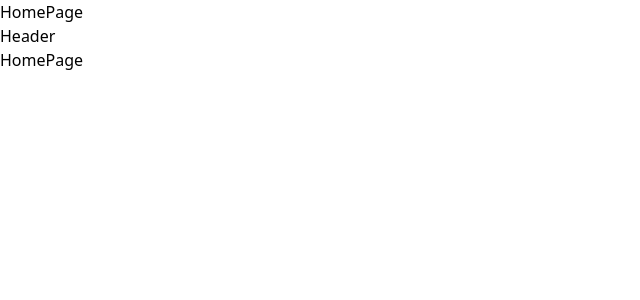
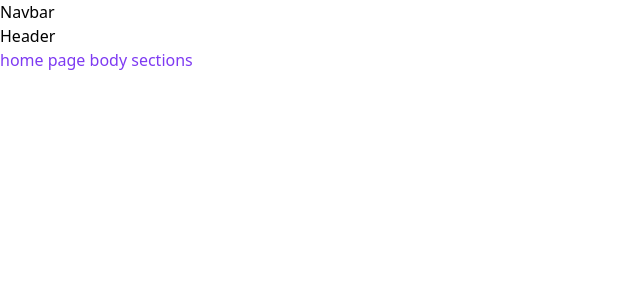
Before and after one commit to mahdee18/track-minder, a React (Vite) app: page / in a window 1280 px wide. Shown: the top 300 px of the page, without its empty margins (0-640 px from the left). Built offline with nearby package versions, Linux system fonts and the light colour scheme; a web font is replaced by a local one.

Commit message:
@Mahbub-hasan2 added navbar component

```diff
--- /dev/null
+++ b/src/components/shared/Navbar.jsx
@@ -0,0 +1,11 @@
+import React from 'react';
+
+const Navbar = () => {
+    return (
+        <div>
+            <h1>Navbar</h1>
+        </div>
+    );
+};
+
+export default Navbar;
--- a/src/layout/Layouts.jsx
+++ b/src/layout/Layouts.jsx
@@ -2,11 +2,13 @@ import React from 'react';
 import { Outlet } from 'react-router-dom';
 import { ToastContainer } from 'react-toastify';
 import 'react-toastify/dist/ReactToastify.css';
+import Navbar from '../components/shared/Navbar';
 
 const Layouts = () => {
 
     return (
         <div>
+            <Navbar />
             <Outlet />
             <ToastContainer />
         </div>
--- a/src/main.jsx
+++ b/src/main.jsx
@@ -11,7 +11,6 @@ ReactDOM.createRoot(document.getElementById('root')).render(
   <React.StrictMode>
     <Provider  store={store}>
       <RouterProvider router={router} />
-      <h1>HomePage</h1>
     </Provider>
   </React.StrictMode>,
 )
--- a/src/pages/HomePage.jsx
+++ b/src/pages/HomePage.jsx
@@ -4,8 +4,9 @@ import Header from '../components/Home/Header';
 const HomePage = () => {
     return (
         <div>
-            <h1>HomePage</h1>
             <Header/>
+
+            <p className='text-purple-600'>home page body sections</p>
         </div>
     );
 };
```
